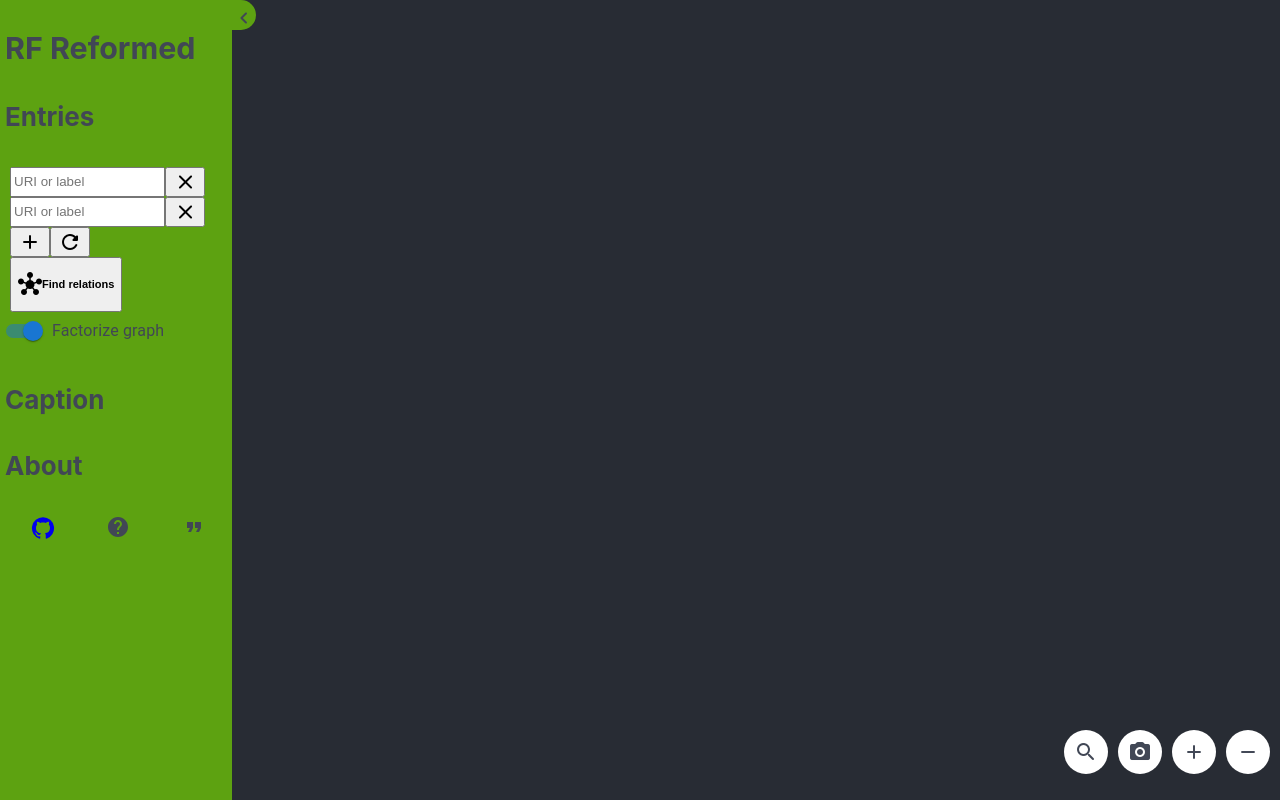
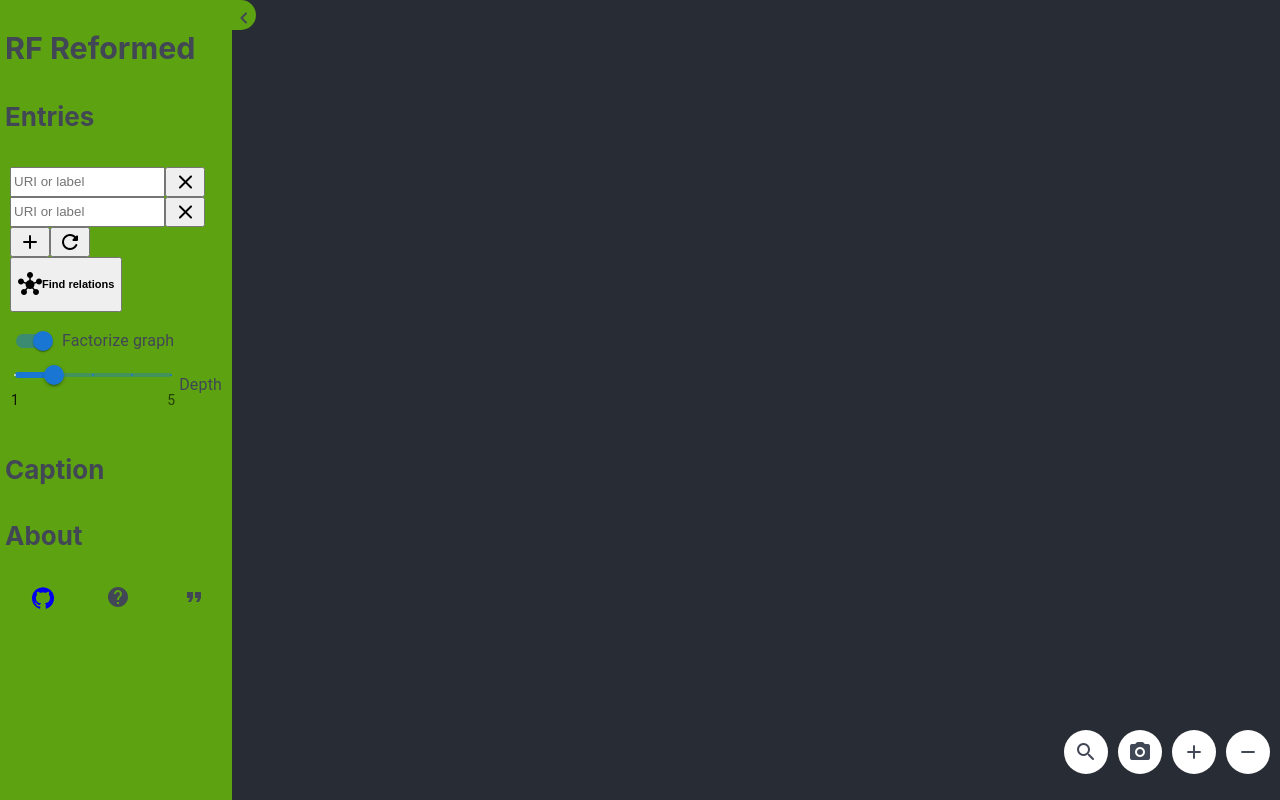
Before and after one commit to WoodenMaiden/RelfinderFrontCytoscape, a React (Create React App) app: page / in a window 1280 px wide. Built offline with nearby package versions, Linux system fonts and the light colour scheme.

Commit message:
feat: quering width depth input

```diff
--- a/src/App.js
+++ b/src/App.js
@@ -7,6 +7,7 @@ import {useState} from "react";
 function App() {
 
   const [entries, setEntries] = useState([])
+  const [depth, setDepth] = useState(2)
   const [factorized, setFactorized] = useState(true)
 
 /*
@@ -32,11 +33,15 @@ function App() {
     setFactorized(e.target.checked)
   }
 
+  function handleDepth(e) {
+    setDepth(e.target.value)
+  }
+
   return (
     <div className="App">
         <input type="hidden" id="switch" value={factorized}/>
-        <GraphCanvas nodes={entries} factorized={factorized}/>
-        <Pannel switchCallback={handleSwitch} submitCallback={handleSubmit}/>
+        <GraphCanvas nodes={entries} factorized={factorized} depth={depth}/>
+        <Pannel switchCallback={handleSwitch} submitCallback={handleSubmit} depthCallback={handleDepth}/>
     </div>
   );
 }
--- a/src/components/GraphCanvas.js
+++ b/src/components/GraphCanvas.js
@@ -10,9 +10,11 @@ import CanvasButtons from "./CanvasButtons";
 
 
 var lastInputs
+var lastDepth
 var lastGraph // we use var so we can access these from the component
 export default function GraphCanvas(props) {
 
+	if (!lastDepth) lastDepth = undefined
 
 	// https://stackoverflow.com/questions/7837456/how-to-compare-arrays-in-javascript
 	Array.prototype.equals = function (array) {
@@ -219,14 +221,13 @@ export default function GraphCanvas(props) {
 				};
 				const URL = (process.env.REACT_APP_API_URL.slice(-1) === "/") ? process.env.REACT_APP_API_URL.slice(0, -1) : process.env.REACT_APP_API_URL
 
-				const fetchResult = await fetch(`${URL}/relfinder/2`, requestOptions)
+				const fetchResult = await fetch(`${URL}/relfinder/${props.depth}`, requestOptions)
 				const json = await fetchResult.json()
 				graph.import(json)
 
 				lastGraph = graph
 
 				draw(graph)
-
 
 				cy.layout(layoutOptions).run()
 				zoomRatioBtn = cy.zoom() / 2
@@ -242,8 +243,13 @@ export default function GraphCanvas(props) {
 		}
 
 
-		if ((!lastGraph || !props.nodes.equals(lastInputs)) && props.nodes.length >= 2)
-			fetchData();
+
+		if  (props.nodes.length >= 2 &&
+			((!lastGraph || !props.nodes.equals(lastInputs)) ||
+			(!lastDepth || lastDepth !== props.depth))) {
+				lastDepth = props.depth
+				fetchData();
+		}
 		else {
 			draw(lastGraph)
 			cy.layout(layoutOptions).run()
--- a/src/components/Pannel.js
+++ b/src/components/Pannel.js
@@ -1,12 +1,17 @@
 import InputForm from "./InputForm";
 import { Help, FormatQuote, GitHub } from '@mui/icons-material'
-import { Switch, FormControlLabel} from '@mui/material'
+import { Box, Switch, Slider, FormControlLabel} from '@mui/material'
 
 
 import "./Pannel.css"
 
 export default function Pannel(props) {
     let deployed = true;
+
+    const MAX_DEPTH = 5
+                    /* equivalent of range in python*/
+                    /*              v               */
+    const genMark = n => [...Array(n).keys()].map(m => (m+1 > 1 && m+1 < n)? {value: m+1}: {value: m+1, label:`${m+1}`})
 
     const middleSubmit = props.submitCallback
     const handleSwitch = props.switchCallback
@@ -47,7 +52,13 @@ export default function Pannel(props) {
                 <h3>RF Reformed</h3>
                 <h4>Entries</h4>
                     <InputForm submitCallback={middleSubmit}/>
-                    <FormControlLabel className="clickable" control={<Switch onChange={handleSwitch} defaultChecked/>} label="Factorize graph" />
+                    <Box sx={{display: "flex", flexDirection: "column", padding: "10px"}}>
+                        <FormControlLabel control={<Switch onChange={handleSwitch} defaultChecked/>} label="Factorize graph" />
+                        <FormControlLabel sx={{m: 0, width : (deployed)? "100%": 0}} control={<Slider onChange={props.depthCallback}
+                            aria-label="Temperature" valueLabelDisplay="auto" sx={{marginRight: 1}}
+                            min={1} max={MAX_DEPTH} step={1} defaultValue={2} marks={genMark(MAX_DEPTH)}/>}
+                        label="Depth" />
+                    </Box>
                 <h4>Caption</h4>
                 {/*RFRCaption*/}
                 <h4>About</h4>
```
